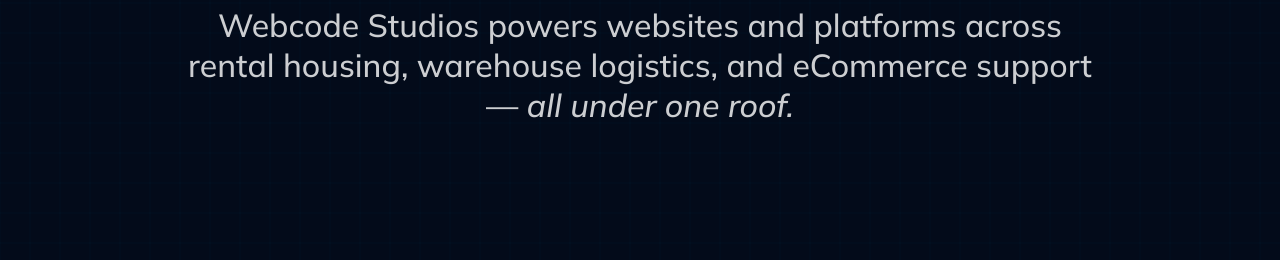
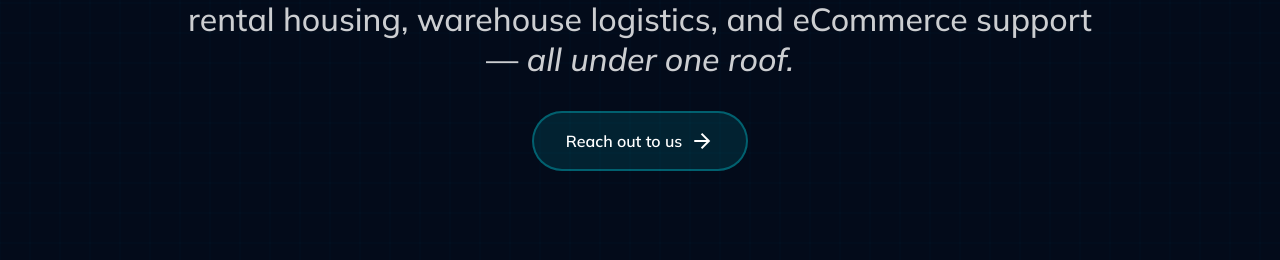
Before and after one commit to jordeanthequeen/webcodeStudios-v2, a plain HTML site: page index.html in a window 1280 px wide. Shown: the part 508-768 px from the top of the page. Drawn offline with nearby package versions, Linux system fonts and the light colour scheme.

Commit message:
Update index.html
Added CTA Button on Hero Section

```diff
--- a/index.html
+++ b/index.html
@@ -41,6 +41,9 @@
             <h1>Smart Web Solutions for</h1>
             <h1>Real-World Industries</h1>
             <h3>Webcode Studios powers websites and platforms across rental housing, warehouse logistics, and eCommerce support — <i>all under one roof.</i></h3>
+            <div class="contact-button-container">
+                <a href="#contact" class="contact-button">Reach out to us <span class="material-symbols-outlined">arrow_forward</span></a>
+            </div>
         </div>
 
         <div class="scroll-down" id="scroll-down">
```
